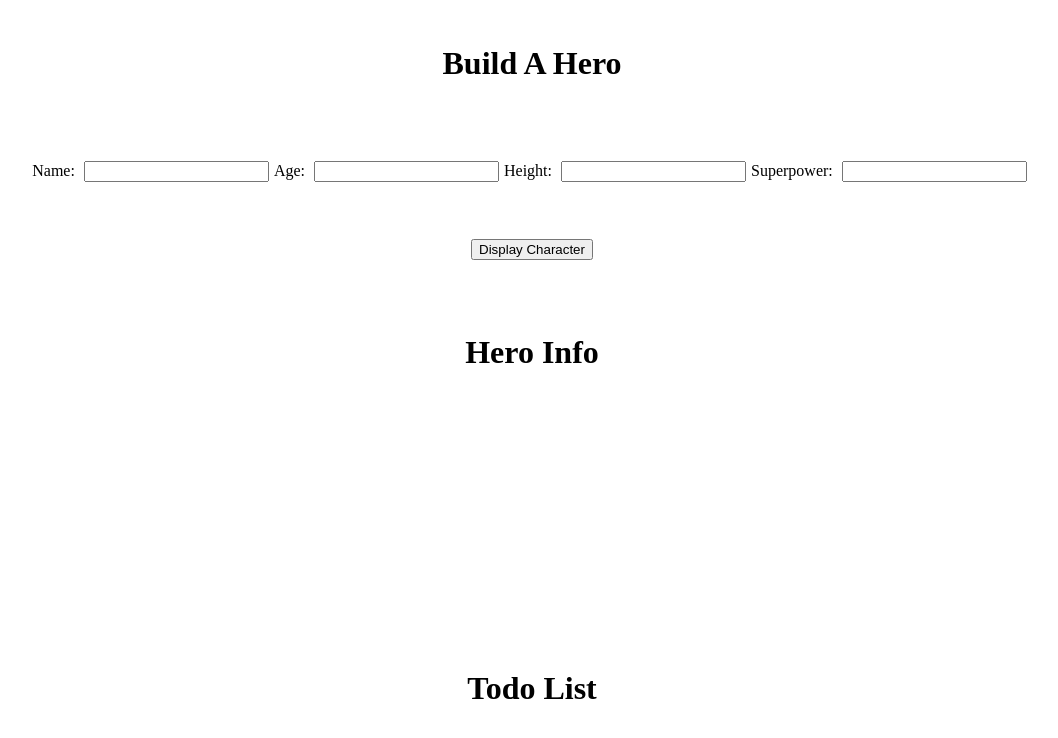
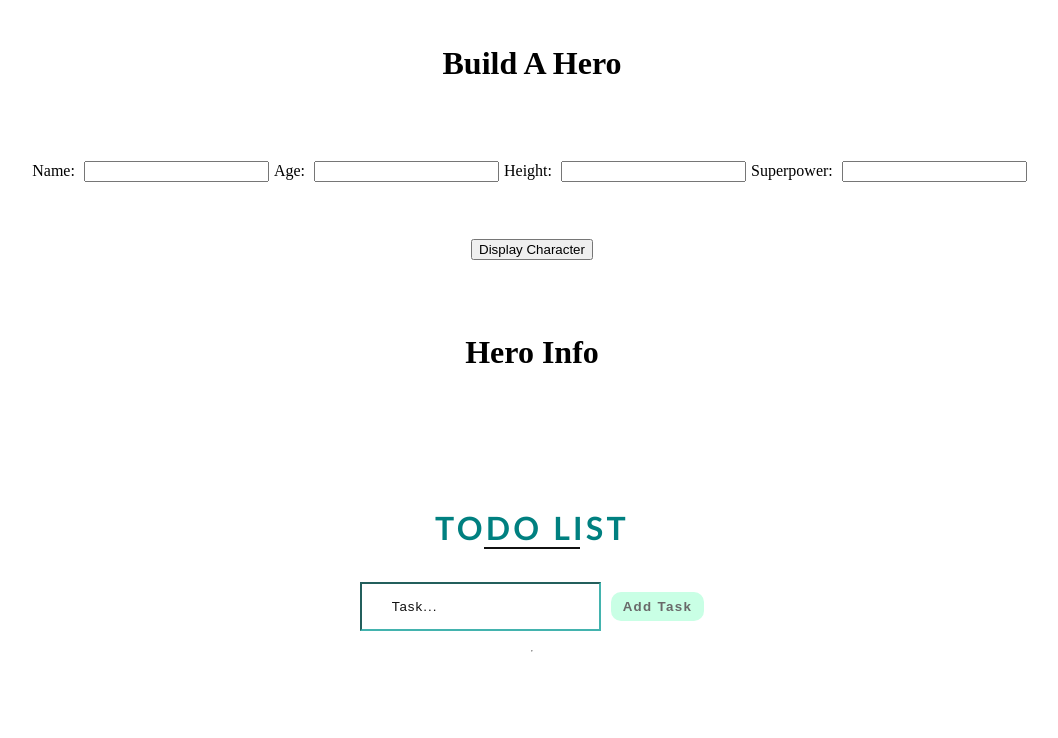
Before and after one commit to NjeriMuchiri/reactpractice-app, a React (Create React App) app: page / in a window 1280 px wide. Shown: the top 738 px of the page, without its empty margins (108-1166 px from the left). Built offline with nearby package versions, Linux system fonts and the light colour scheme.

Commit message:
Creating the todolist functions

```diff
--- /dev/null
+++ b/src/App.css
@@ -0,0 +1,3 @@
+.App{
+    min-height:150vh;
+}
--- a/src/App.js
+++ b/src/App.js
@@ -1,16 +1,19 @@
 import React from 'react';
 import Hero from './Components/Hero';
 import TodoList from './Components/TodoList';
+import './App.css';
 
 function App() {
   return (
     <>
+    <div className='App'>
     <div>
       <Hero />
     </div>
    <div>
      <TodoList />
    </div>
+   </div>
     </>
   )
 }
--- a/src/Components/TodoList.css
+++ b/src/Components/TodoList.css
@@ -1,6 +1,39 @@
 .todo_sect{
-    min-height: 70vh;
     display:grid;
     place-items:center;
     gap:5%;
 }
+.todo__header{
+    margin-top:100px;
+    color:teal;
+    text-transform: uppercase;
+    letter-spacing: 0.1em;
+    font-family: 'Trebuchet MS', 'Lucida Sans Unicode', 'Lucida Grande', 'Lucida Sans', Arial, sans-serif;
+}
+.todo__header::after{
+    content:'';
+    display:block;
+    width:50%;
+    height:2px;
+    margin:auto;
+    background-color:#111;
+}
+.todo__task input{
+    padding:15px 30px;
+    border-color: #43b3ae;
+}
+.todo__task input::placeholder{
+    color:#111;
+    letter-spacing: 0.08em;
+
+}
+.todo__button{
+    padding:5px 10px;
+    margin-left: 10px;
+    border-radius: 10px;
+    border-color: transparent;
+    background-color: #c9ffe5;
+    color:#696969;
+    font-weight: 800;
+    letter-spacing: 0.1em;
+}
--- a/src/Components/TodoList.js
+++ b/src/Components/TodoList.js
@@ -7,7 +7,13 @@ function TodoList() {
   return (
       <>
     <div className='todo_sect'>
-      <h1>Todo List</h1>
+      <h1 className='todo__header'>Todo List</h1>
+      <div className='todo__task'>
+          <input type="text" placeholder='Task...'/>
+          <button className='todo__button'>Add Task</button>
+      </div>
+      <hr />
+
     </div>
       </>
   )
```
